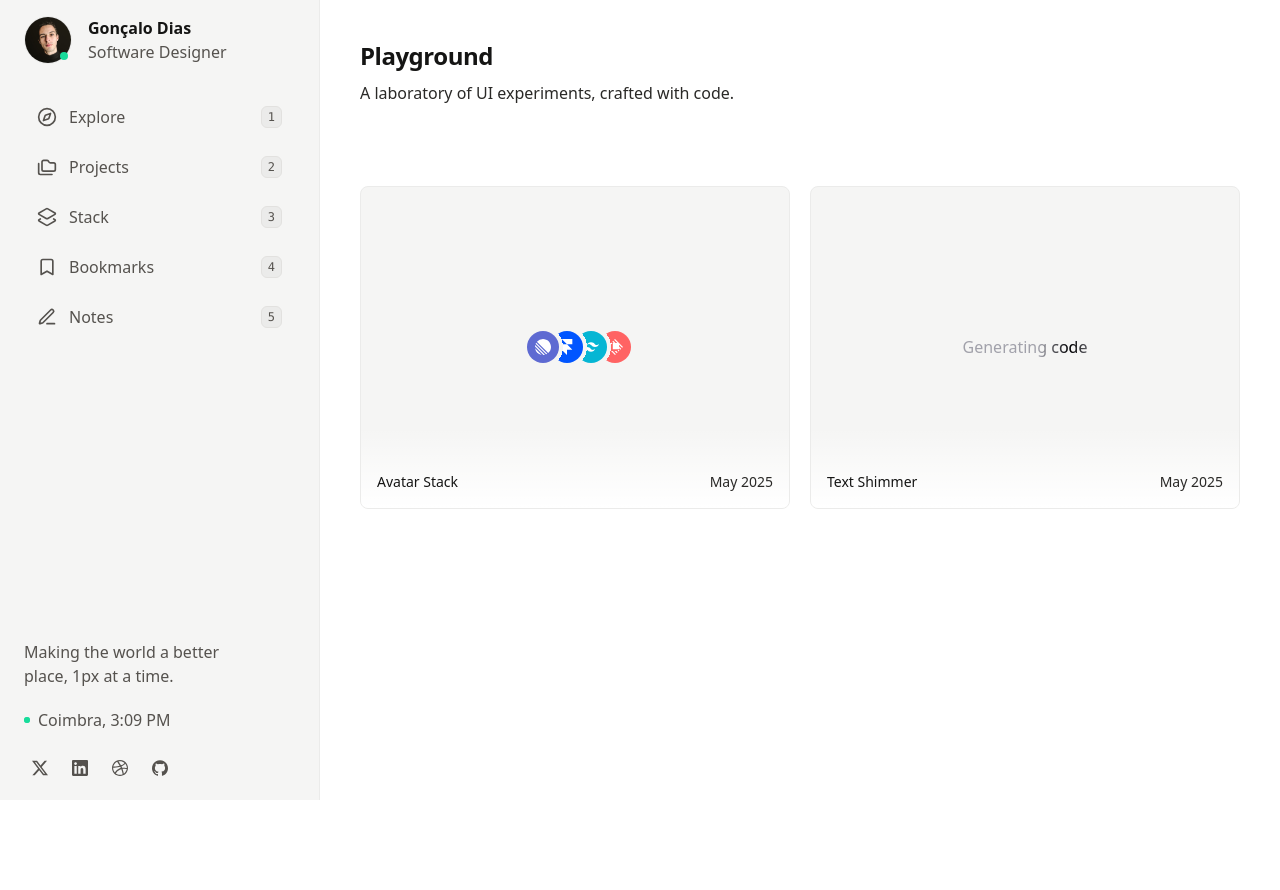
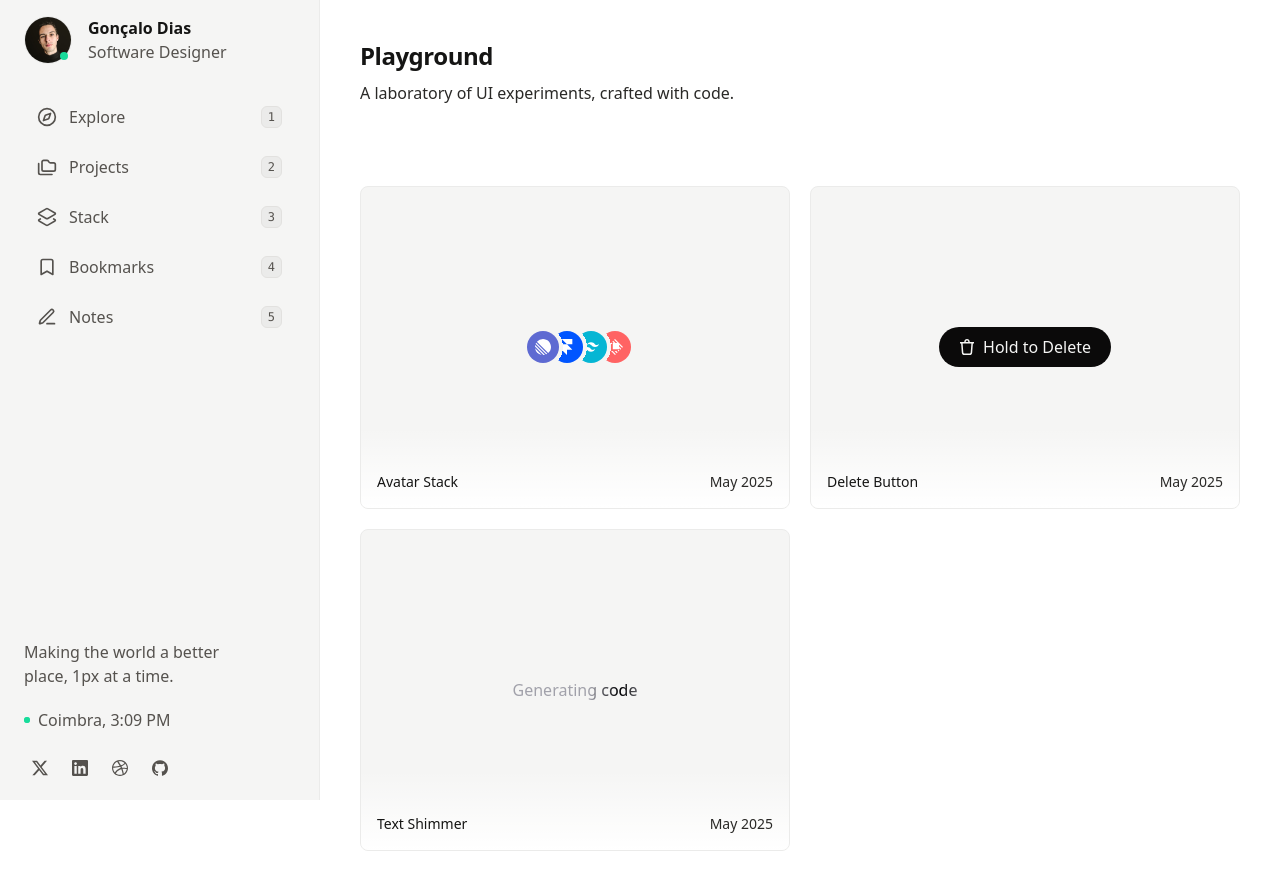
Before and after one commit to zalodias/zalodias, a Next.js app: page /playground in a window 1280 px wide. Before the commit the page ends 800 px from the top, so only its background shows below. Built offline with nearby package versions, Linux system fonts and the light colour scheme.

Commit message:
✨ Add DeleteButton playground component

```diff
--- a/app/playground/page.tsx
+++ b/app/playground/page.tsx
@@ -3,6 +3,7 @@ import { Intro } from '@/components/intro';
 import { PlaygroundCard } from '@/components/playground-card';
 import { playground } from '@/data/metadata';
 import { AvatarStack } from '@/playground/avatar-stack/avatar-stack';
+import { DeleteButton } from '@/playground/delete-button/delete-button';
 import { TextShimmer } from '@/playground/text-shimmer/text-shimmer';
 import { Metadata } from 'next';
 
@@ -24,6 +25,9 @@ export default function Playground() {
         <PlaygroundCard title="Text Shimmer" date="May 2025">
           <TextShimmer>Generating code</TextShimmer>
         </PlaygroundCard>
+        <PlaygroundCard title="Delete Button" date="May 2025">
+          <DeleteButton />
+        </PlaygroundCard>
       </div>
     </Container>
   );
--- /dev/null
+++ b/playground/delete-button/delete-button.tsx
@@ -0,0 +1,29 @@
+export function DeleteButton() {
+  return (
+    <button className="bg-background-neutral-inverse text-foreground-neutral-inverse text-body-large-subtle group relative flex cursor-pointer items-center gap-2 rounded-full px-5 py-2 transition-transform duration-200 ease-out select-none active:scale-[0.98]">
+      <div
+        aria-hidden="true"
+        className="absolute inset-0 flex items-center justify-center gap-2 rounded-full bg-[#ffdbdc] text-[#e5484d] [clip-path:inset(0px_100%_0px_0px)] [transition:clip-path_400ms_ease-out] group-active:[clip-path:inset(0px_0px_0px_0px)] group-active:[transition:clip-path_2s_linear]"
+      >
+        <svg height="16" strokeLinejoin="round" viewBox="0 0 16 16" width="16">
+          <path
+            fillRule="evenodd"
+            clipRule="evenodd"
+            d="M6.75 2.75C6.75 2.05964 7.30964 1.5 8 1.5C8.69036 1.5 9.25 2.05964 9.25 2.75V3H6.75V2.75ZM5.25 3V2.75C5.25 1.23122 6.48122 0 8 0C9.51878 0 10.75 1.23122 10.75 2.75V3H12.9201H14.25H15V4.5H14.25H13.8846L13.1776 13.6917C13.0774 14.9942 11.9913 16 10.6849 16H5.31508C4.00874 16 2.92263 14.9942 2.82244 13.6917L2.11538 4.5H1.75H1V3H1.75H3.07988H5.25ZM4.31802 13.5767L3.61982 4.5H12.3802L11.682 13.5767C11.6419 14.0977 11.2075 14.5 10.6849 14.5H5.31508C4.79254 14.5 4.3581 14.0977 4.31802 13.5767Z"
+            fill="currentColor"
+          />
+        </svg>
+        Hold to Delete
+      </div>
+      <svg height="16" strokeLinejoin="round" viewBox="0 0 16 16" width="16">
+        <path
+          fillRule="evenodd"
+          clipRule="evenodd"
+          d="M6.75 2.75C6.75 2.05964 7.30964 1.5 8 1.5C8.69036 1.5 9.25 2.05964 9.25 2.75V3H6.75V2.75ZM5.25 3V2.75C5.25 1.23122 6.48122 0 8 0C9.51878 0 10.75 1.23122 10.75 2.75V3H12.9201H14.25H15V4.5H14.25H13.8846L13.1776 13.6917C13.0774 14.9942 11.9913 16 10.6849 16H5.31508C4.00874 16 2.92263 14.9942 2.82244 13.6917L2.11538 4.5H1.75H1V3H1.75H3.07988H5.25ZM4.31802 13.5767L3.61982 4.5H12.3802L11.682 13.5767C11.6419 14.0977 11.2075 14.5 10.6849 14.5H5.31508C4.79254 14.5 4.3581 14.0977 4.31802 13.5767Z"
+          fill="currentColor"
+        />
+      </svg>
+      Hold to Delete
+    </button>
+  );
+}
```
